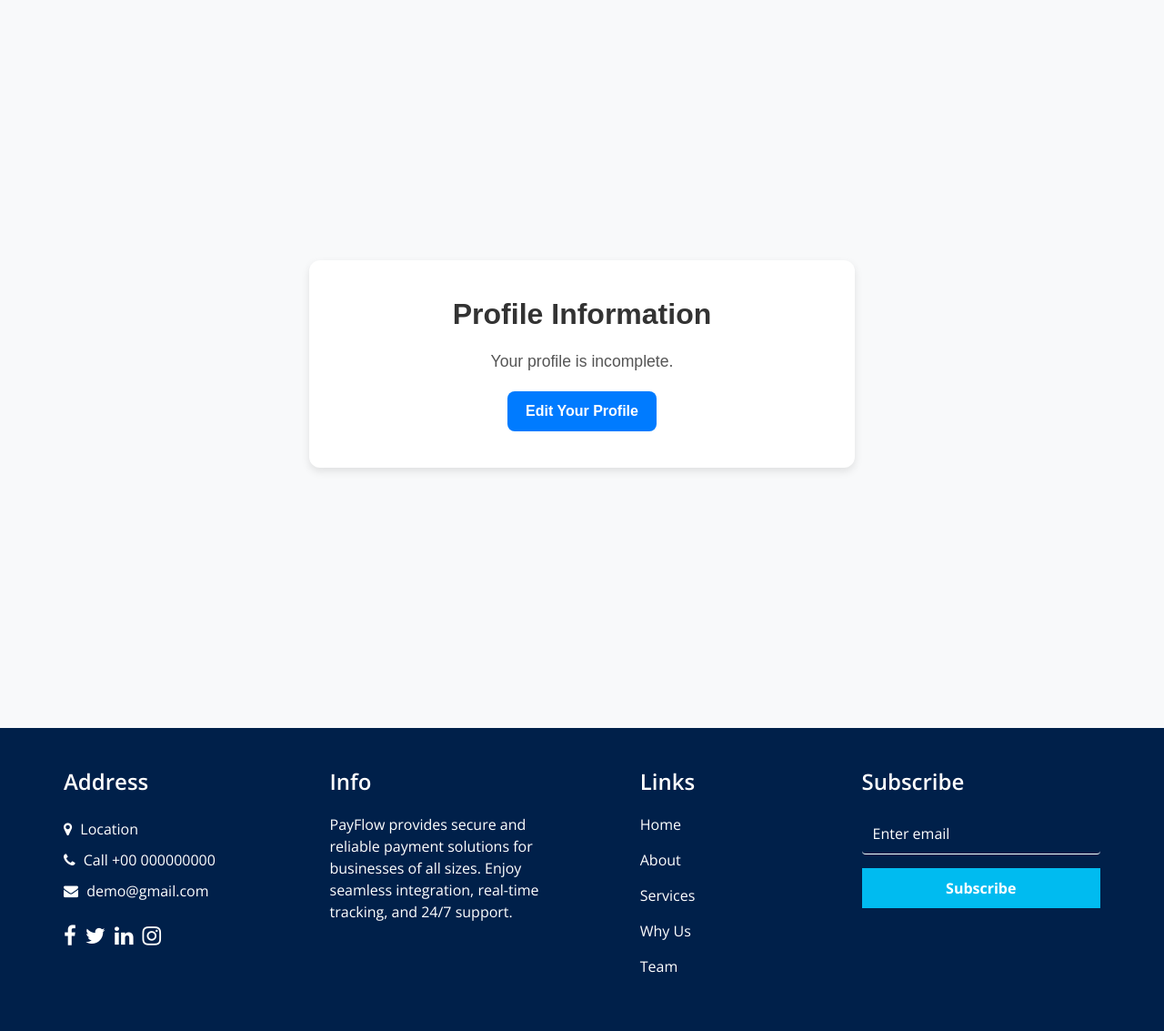
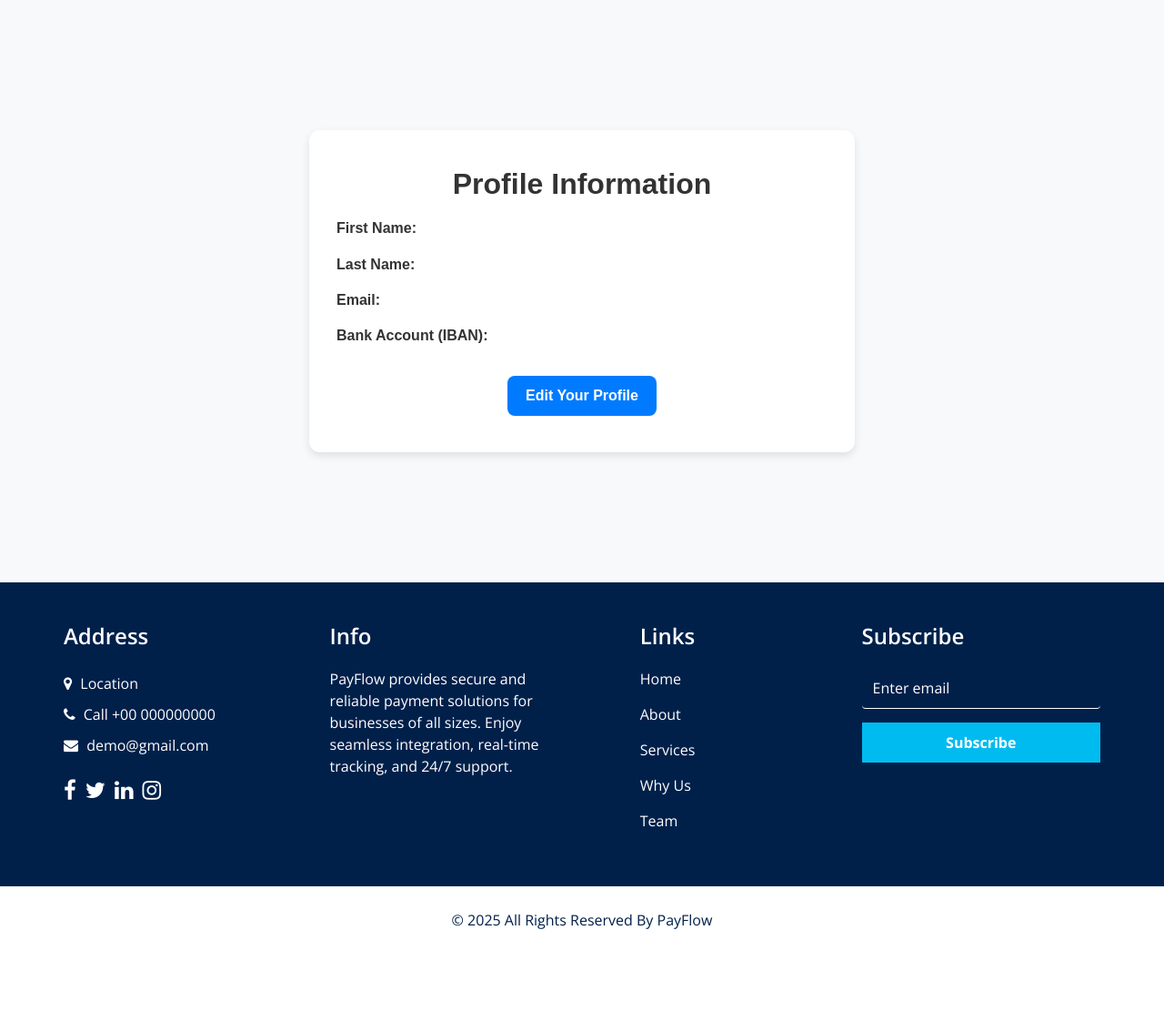
Before and after one commit to CrazyMonkey0/payment_gateway, a Django app: template backend/accounts/templates/accounts/profile.html in a window 1280 px wide. Shown: the part 177-1310 px from the top of the page at 91% size. After the commit the page ends 1198 px from the top, so only its background shows below. Run offline with Django 5.2, Linux system fonts and the light colour scheme; the template is opened without the code that fills it, so the values that code supplies are empty; some libraries are stand-ins or nearby versions.

Commit message:
Integration of profile editing and display in a single view

```diff
--- a/backend/accounts/static/css/style.css
+++ b/backend/accounts/static/css/style.css
@@ -1045,7 +1045,7 @@
   display: flex;
   justify-content: center;
   align-items: center;
-  min-height: 100vh;
+  min-height: 80vh;
   padding: 20px;
   background-color: #f8f9fa;
   font-family: 'Montserrat', sans-serif;
@@ -1085,6 +1085,7 @@
   border-radius: 8px;
   text-decoration: none;
   transition: background-color 0.3s ease;
+  margin-top: 15px;
 }
 
 .edit-profile-btn:hover {
--- a/backend/accounts/templates/accounts/profile.html
+++ b/backend/accounts/templates/accounts/profile.html
@@ -7,7 +7,7 @@
     <div class="profile-card">
         <h1 class="profile-title">{% trans "Profile Information" %}</h1>
 
-        {% if profile.iban is None %}
+        {% if  profile.iban %}
         <div class="empty-profile">
             <p>{% trans "Your profile is incomplete." %}</p>
             <a href="{% url 'edit_profile' %}" class="btn edit-profile-btn">{% trans "Edit Your Profile" %}</a>
@@ -31,6 +31,9 @@
                 <p class="profile-value">{{ profile.iban }}</p>
             </div>
         </div>
+        <div class="empty-profile">
+            <a href="{% url 'edit_profile' %}" class="btn edit-profile-btn">{% trans "Edit Your Profile" %}</a>
+        </div>
         {% endif %}
     </div>
 </div>
--- a/backend/accounts/templates/base.html
+++ b/backend/accounts/templates/base.html
@@ -69,9 +69,6 @@
                             </li>
                             <li class="{% if section == 'show_profile' %}nav-item active{% else %}nav-item{% endif %}">
                                 <a class="nav-link" href="{% url 'show_profile' %}">{% trans "Profile" %}</a>
-                            </li>
-                            <li class="{% if section == 'edit_profile' %}nav-item active{% else %}nav-item{% endif %}">
-                                <a class="nav-link" href="{% url 'edit_profile' %}">{% trans "Edit profile" %}</a>
                             </li>
                             <li
                                 class="{% if section == 'manage_application' %}nav-item active{% else %}nav-item{% endif %}">
--- a/backend/accounts/views.py
+++ b/backend/accounts/views.py
@@ -151,5 +151,5 @@
     else:
         form = ProfileForm(instance=profile)
 
-    return render(request, 'accounts/edit_profile.html', {'section': 'edit_profile',
+    return render(request, 'accounts/edit_profile.html', {'section': 'show_profile',
                                                           'form': form})
```
